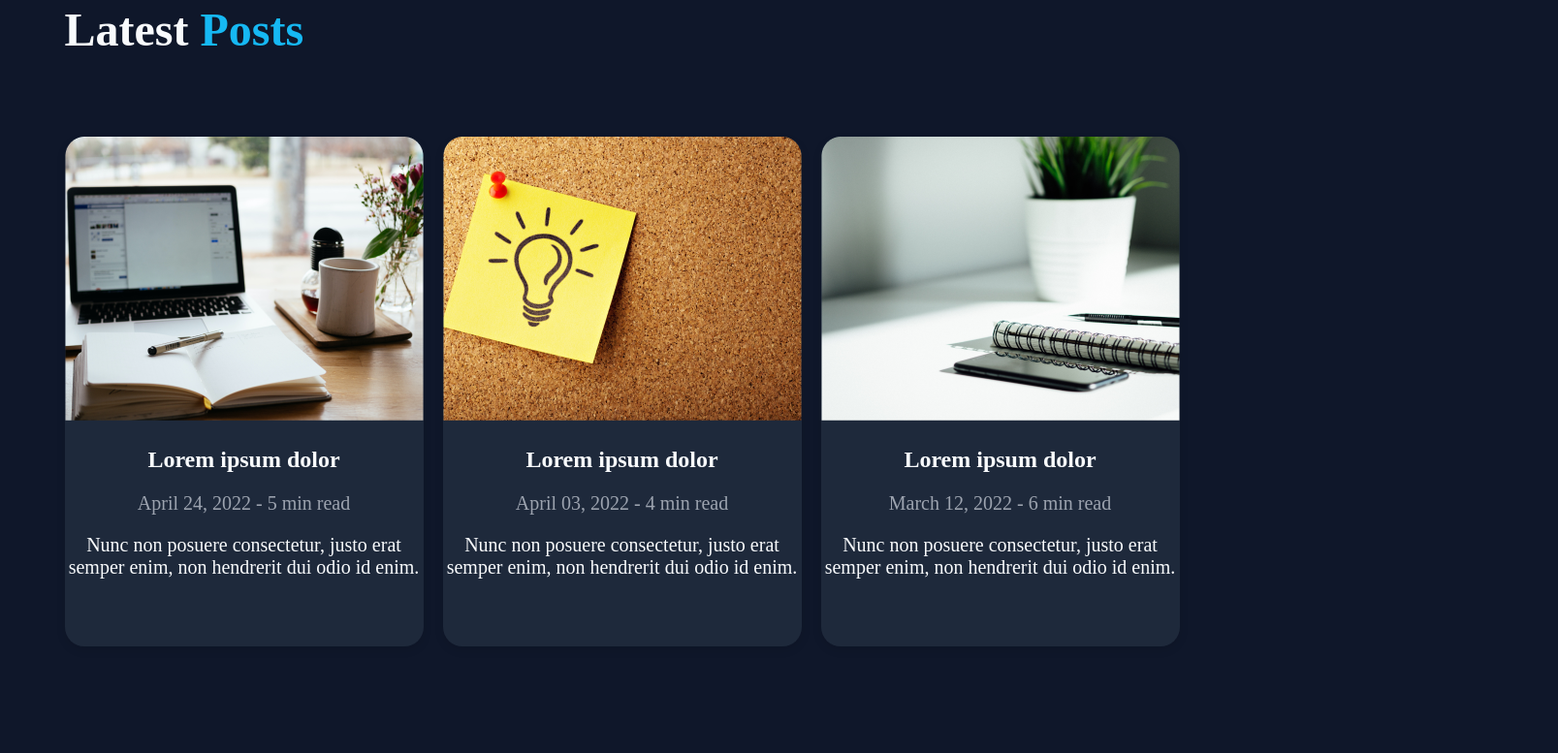
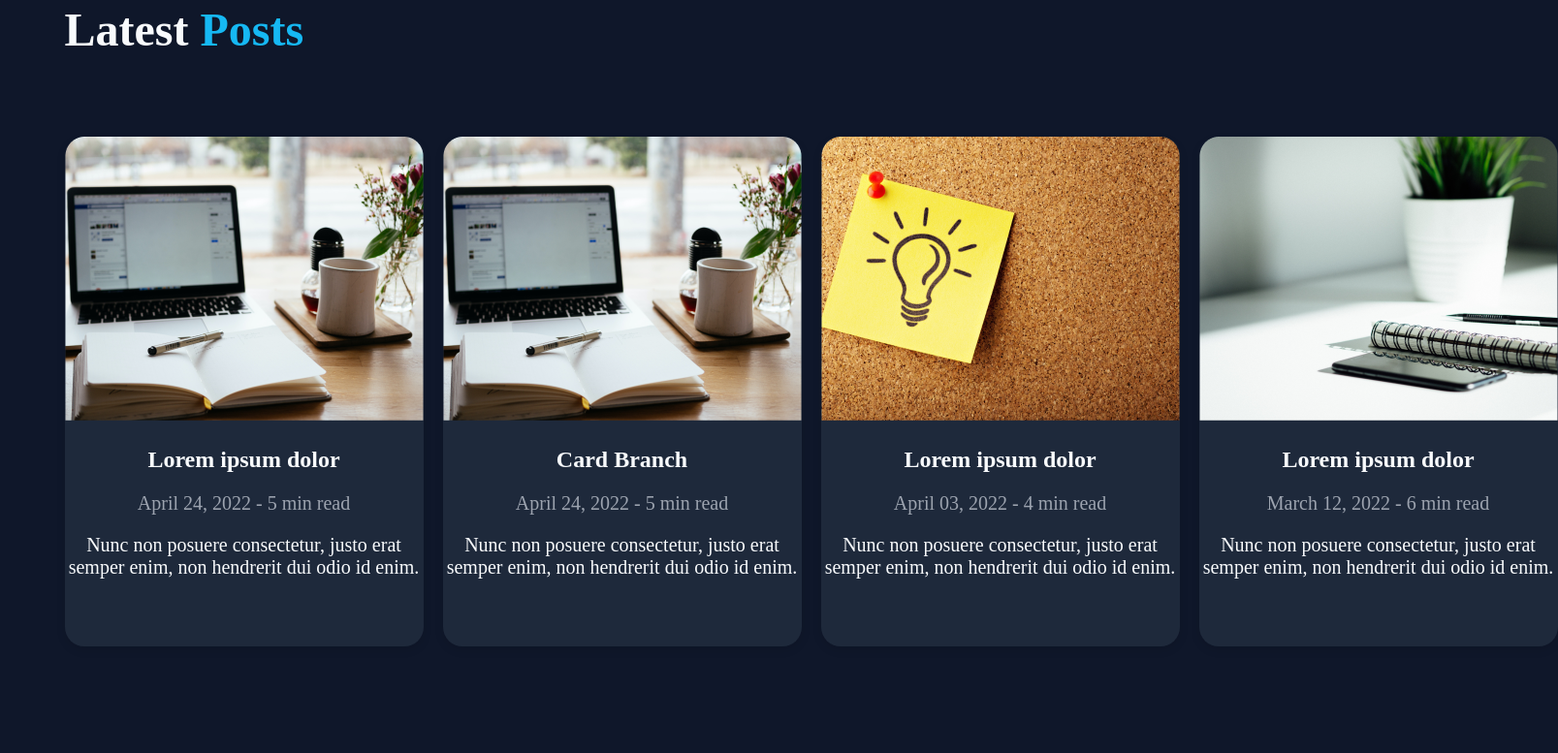
Before and after one commit to IosebNadiradze/Main-Page, a plain HTML site: page index.html in a window 1280 px wide. Shown: the part 1659-2436 px from the top of the page at 97% size, 1607 px wide, since content can reach past the window. Drawn offline with Linux system fonts and the light colour scheme.

Commit message:
Add new section to Latest Posts

```diff
--- a/index.html
+++ b/index.html
@@ -103,6 +103,20 @@
                     </div>
                 </div>
                 <div class="card1">
+                    <img src="./photoes/photo 1.png" alt="photo 1">
+                    <div>
+                        <h4>Card Branch</h4>
+                        <p>
+                            April 24, 2022 - 5 min read
+                        </p>
+                        <div class="text">
+                            <p>
+                                Nunc non posuere consectetur, justo erat semper enim, non hendrerit dui odio id enim.
+                            </P>
+                        </div>
+                    </div>
+                </div>
+                <div class="card1">
                     <img src="./photoes/photo 2.png" alt="photo 2">
                     <div>
                         <h4>Lorem ipsum dolor </h4>
```
